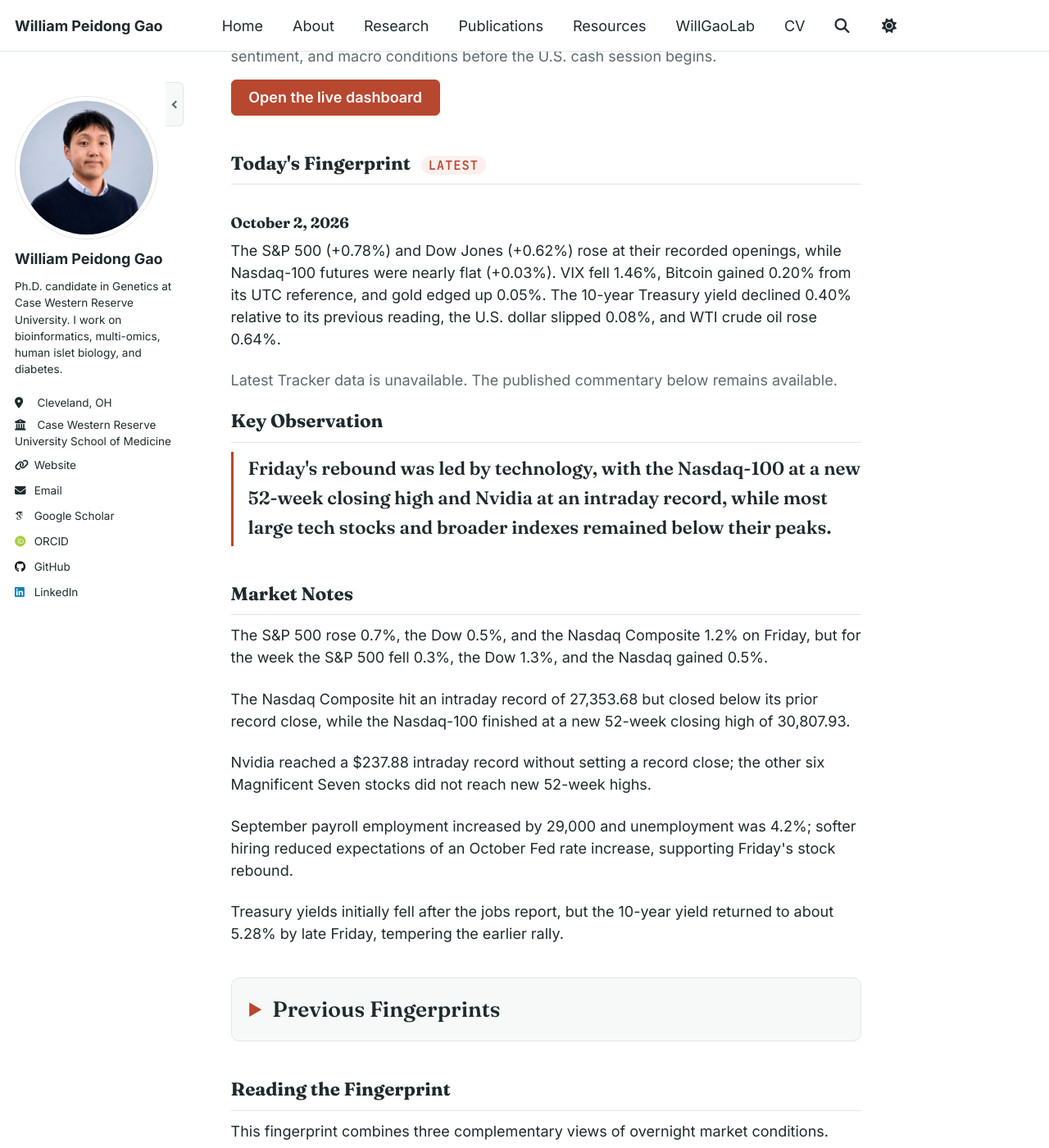
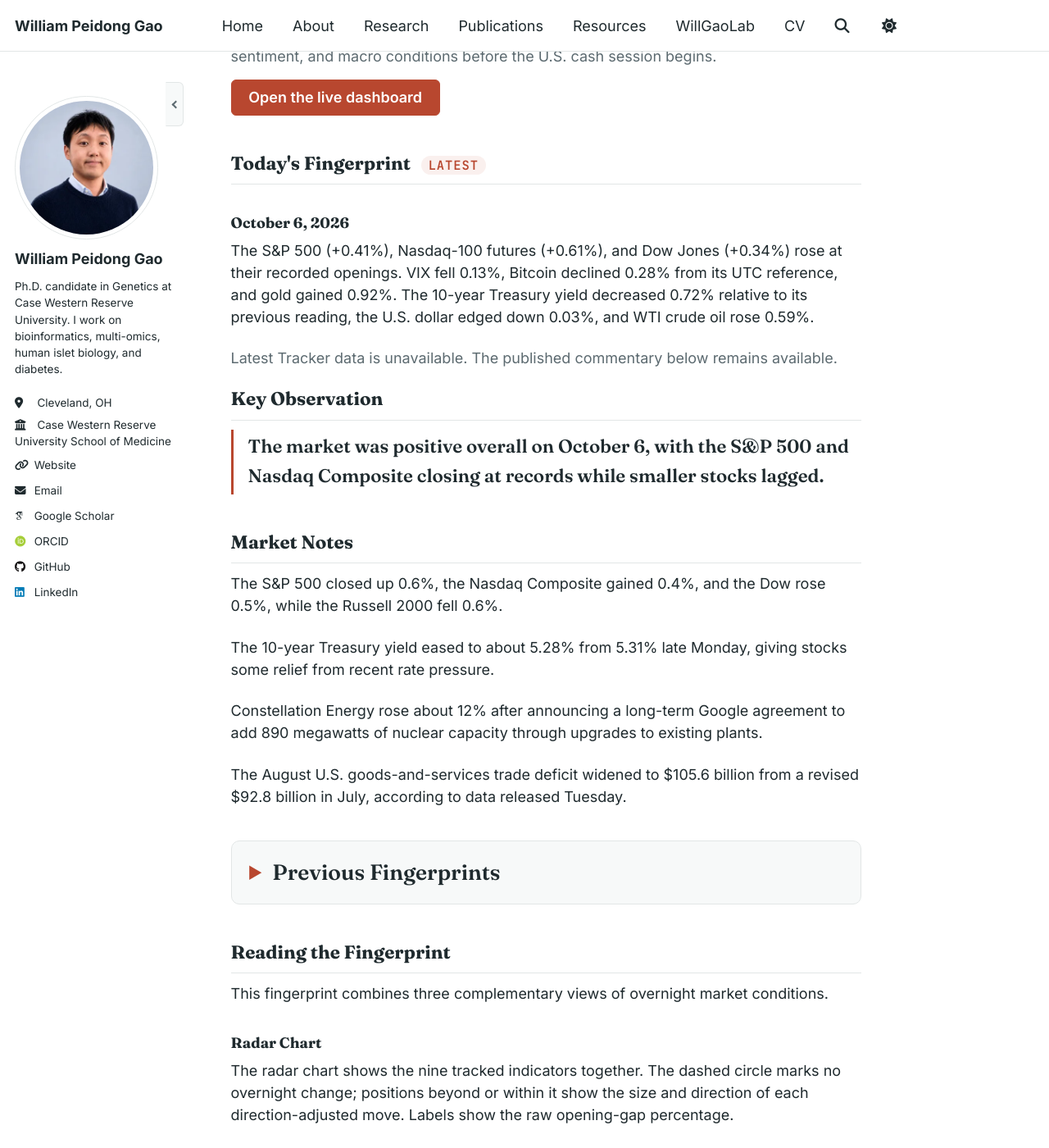
Before and after one commit to PeidongGao/WilliamGaoWeb, a Jekyll site: the page built from _pages/market-fingerprint.md, in a window 1280 px wide and 1400 px high, scrolled down 296 px. Shown: the whole window at 82% size. Built offline with Jekyll 4.4.1, drawn with Linux system fonts in a browser that asks for light colours; some web fonts are replaced.

Commit message:
Add October 6 market commentary

```diff
--- a/_data/market_commentary.yml
+++ b/_data/market_commentary.yml
@@ -1,3 +1,12 @@
+- date: "2026-10-06"
+  summary: "The S&P 500 (+0.41%), Nasdaq-100 futures (+0.61%), and Dow Jones (+0.34%) rose at their recorded openings. VIX fell 0.13%, Bitcoin declined 0.28% from its UTC reference, and gold gained 0.92%. The 10-year Treasury yield decreased 0.72% relative to its previous reading, the U.S. dollar edged down 0.03%, and WTI crude oil rose 0.59%."
+  key_observation: "The market was positive overall on October 6, with the S&P 500 and Nasdaq Composite closing at records while smaller stocks lagged."
+  market_notes:
+    - "The S&P 500 closed up 0.6%, the Nasdaq Composite gained 0.4%, and the Dow rose 0.5%, while the Russell 2000 fell 0.6%."
+    - "The 10-year Treasury yield eased to about 5.28% from 5.31% late Monday, giving stocks some relief from recent rate pressure."
+    - "Constellation Energy rose about 12% after announcing a long-term Google agreement to add 890 megawatts of nuclear capacity through upgrades to existing plants."
+    - "The August U.S. goods-and-services trade deficit widened to $105.6 billion from a revised $92.8 billion in July, according to data released Tuesday."
+
 - date: "2026-10-02"
   summary: "The S&P 500 (+0.78%) and Dow Jones (+0.62%) rose at their recorded openings, while Nasdaq-100 futures were nearly flat (+0.03%). VIX fell 1.46%, Bitcoin gained 0.20% from its UTC reference, and gold edged up 0.05%. The 10-year Treasury yield declined 0.40% relative to its previous reading, the U.S. dollar slipped 0.08%, and WTI crude oil rose 0.64%."
   key_observation: "Friday's rebound was led by technology, with the Nasdaq-100 at a new 52-week closing high and Nvidia at an intraday record, while most large tech stocks and broader indexes remained below their peaks."
```
